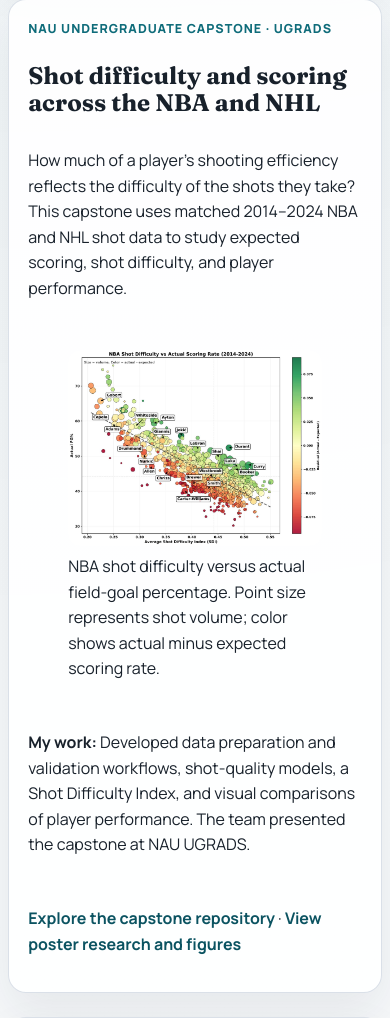
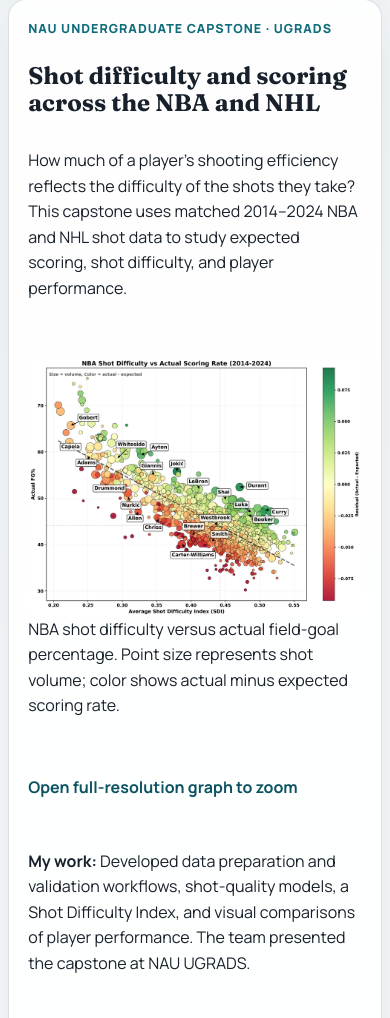
Before and after one commit to kalebcoleman/portfolio, a Flask app: page /projects in a window 390 px wide. Shown: the part 1661-2679 px from the top of the page. Run offline with Flask 3, Linux system fonts and the light colour scheme.

Commit message:
Improve capstone graph readability on mobile

```diff
--- a/templates/projects.html
+++ b/templates/projects.html
@@ -23,10 +23,11 @@
     <p class="eyebrow">NAU undergraduate capstone · UGRADS</p>
     <h2>Shot difficulty and scoring across the NBA and NHL</h2>
     <p>How much of a player's shooting efficiency reflects the difficulty of the shots they take? This capstone uses matched 2014–2024 NBA and NHL shot data to study expected scoring, shot difficulty, and player performance.</p>
-    <figure>
-        <img src="{{ url_for('static', filename='images/nba_plots/nba-sdi-vs-actual-2014-2024.jpg') }}" alt="Scatterplot comparing NBA players' average shot difficulty with actual field-goal percentage from 2014 to 2024" style="width:100%;max-width:960px;height:auto;border-radius:12px">
+    <figure style="margin: 1.5rem 0; max-width: 960px">
+        <a href="https://raw.githubusercontent.com/kalebcoleman/nau-capstone/main/analysis/nba/figures/nba_sdi_vs_actual_2014_2024.png" target="_blank" rel="noopener noreferrer" aria-label="Open the full-resolution NBA player graph"><img src="{{ url_for('static', filename='images/nba_plots/nba-sdi-vs-actual-2014-2024.jpg') }}" alt="Scatterplot comparing NBA players' average shot difficulty with actual field-goal percentage from 2014 to 2024" style="display:block;width:100%;height:auto;border-radius:12px"></a>
         <figcaption>NBA shot difficulty versus actual field-goal percentage. Point size represents shot volume; color shows actual minus expected scoring rate.</figcaption>
     </figure>
+    <p><a class="text-link" href="https://raw.githubusercontent.com/kalebcoleman/nau-capstone/main/analysis/nba/figures/nba_sdi_vs_actual_2014_2024.png" target="_blank" rel="noopener noreferrer">Open full-resolution graph to zoom</a></p>
     <p><strong>My work:</strong> Developed data preparation and validation workflows, shot-quality models, a Shot Difficulty Index, and visual comparisons of player performance. The team presented the capstone at NAU UGRADS.</p>
     <p><a class="text-link" href="https://github.com/kalebcoleman/nau-capstone" target="_blank" rel="noopener noreferrer">Explore the capstone repository</a> · <a class="text-link" href="https://github.com/kalebcoleman/nau-capstone/blob/main/docs/final-poster-guide.md" target="_blank" rel="noopener noreferrer">View poster research and figures</a></p>
 </section>
```
